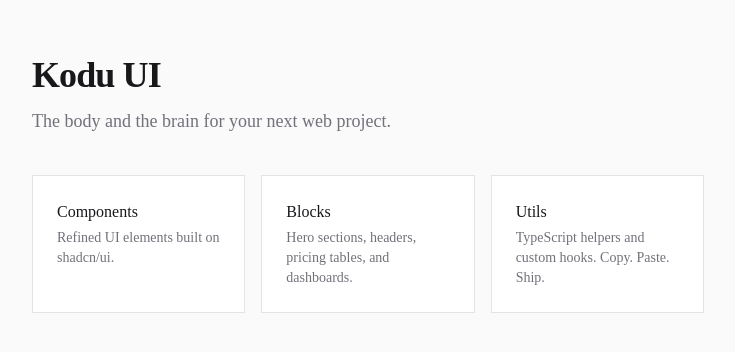
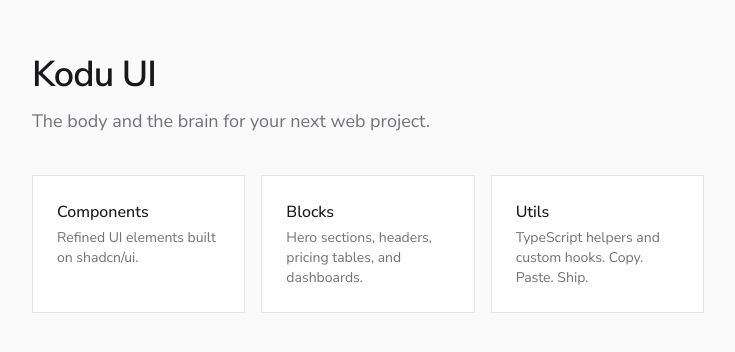
Before and after one commit to ivlie1495/kodu-ui, a Next.js app: page / in a window 1280 px wide. Shown: the part 216-568 px from the top of the page, without its empty margins (272-1007 px from the left). Built offline with nearby package versions, Linux system fonts and the light colour scheme.

Commit message:
chore: install shadcn deps and update layout font config

```diff
--- a/app/layout.tsx
+++ b/app/layout.tsx
@@ -1,7 +1,11 @@
 import type { Metadata } from 'next'
-import { Geist, Geist_Mono } from 'next/font/google'
+import { Geist, Geist_Mono, Nunito_Sans } from 'next/font/google'
+
+import { cn } from '@/lib/ui'
 
 import './globals.css'
+
+const nunitoSans = Nunito_Sans({ subsets: ['latin'], variable: '--font-sans' })
 
 const geistSans = Geist({
   variable: '--font-geist-sans',
@@ -26,7 +30,14 @@
   return (
     <html
       lang="en"
-      className={`${geistSans.variable} ${geistMono.variable} h-full antialiased`}
+      className={cn(
+        'h-full',
+        'antialiased',
+        geistSans.variable,
+        geistMono.variable,
+        'font-sans',
+        nunitoSans.variable,
+      )}
     >
       <body className="flex min-h-full flex-col">{children}</body>
     </html>
```
Also changed, not shown: package.json (+8 -1 lines), 1 other file (tests, documents, lock files or other folders).
